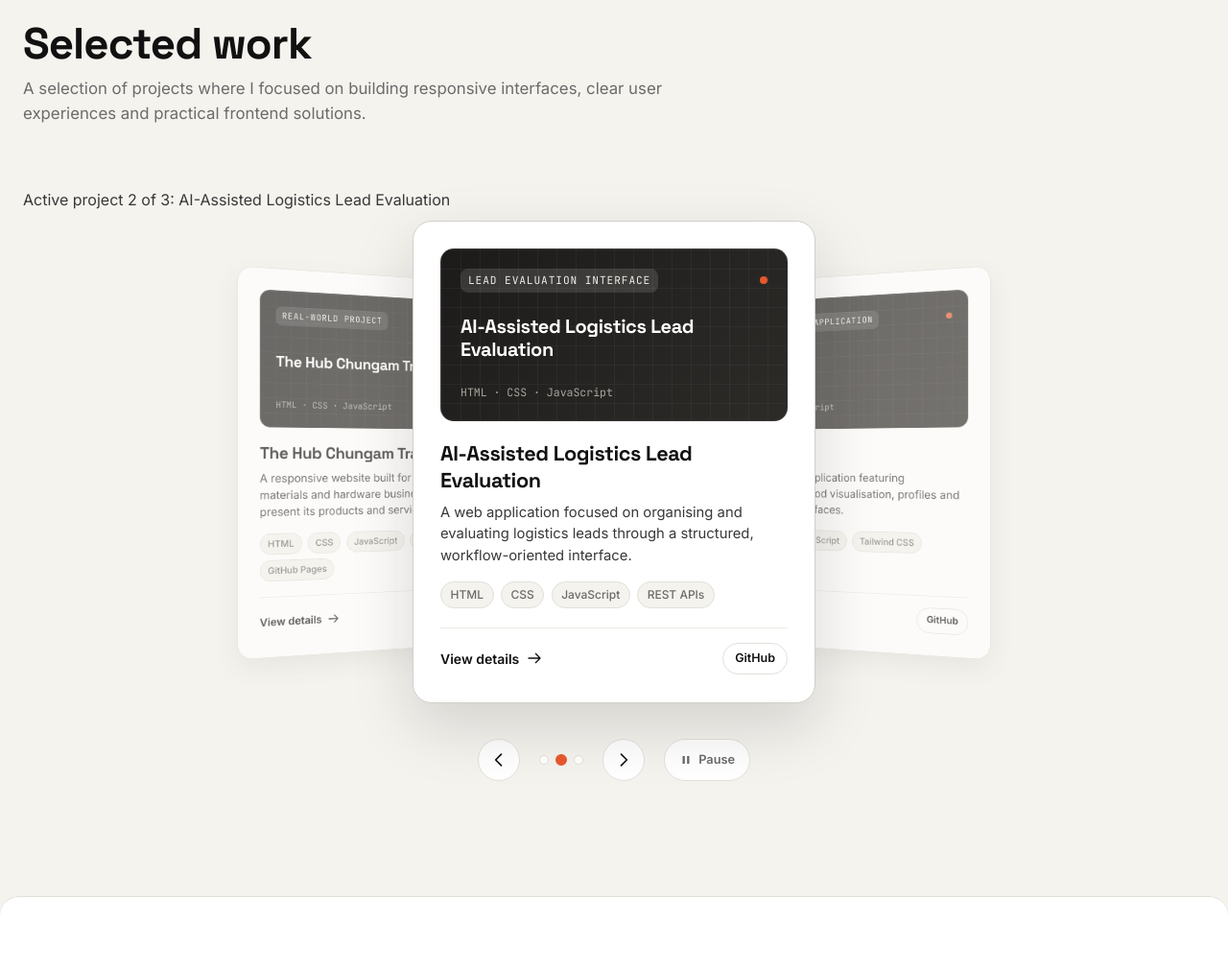
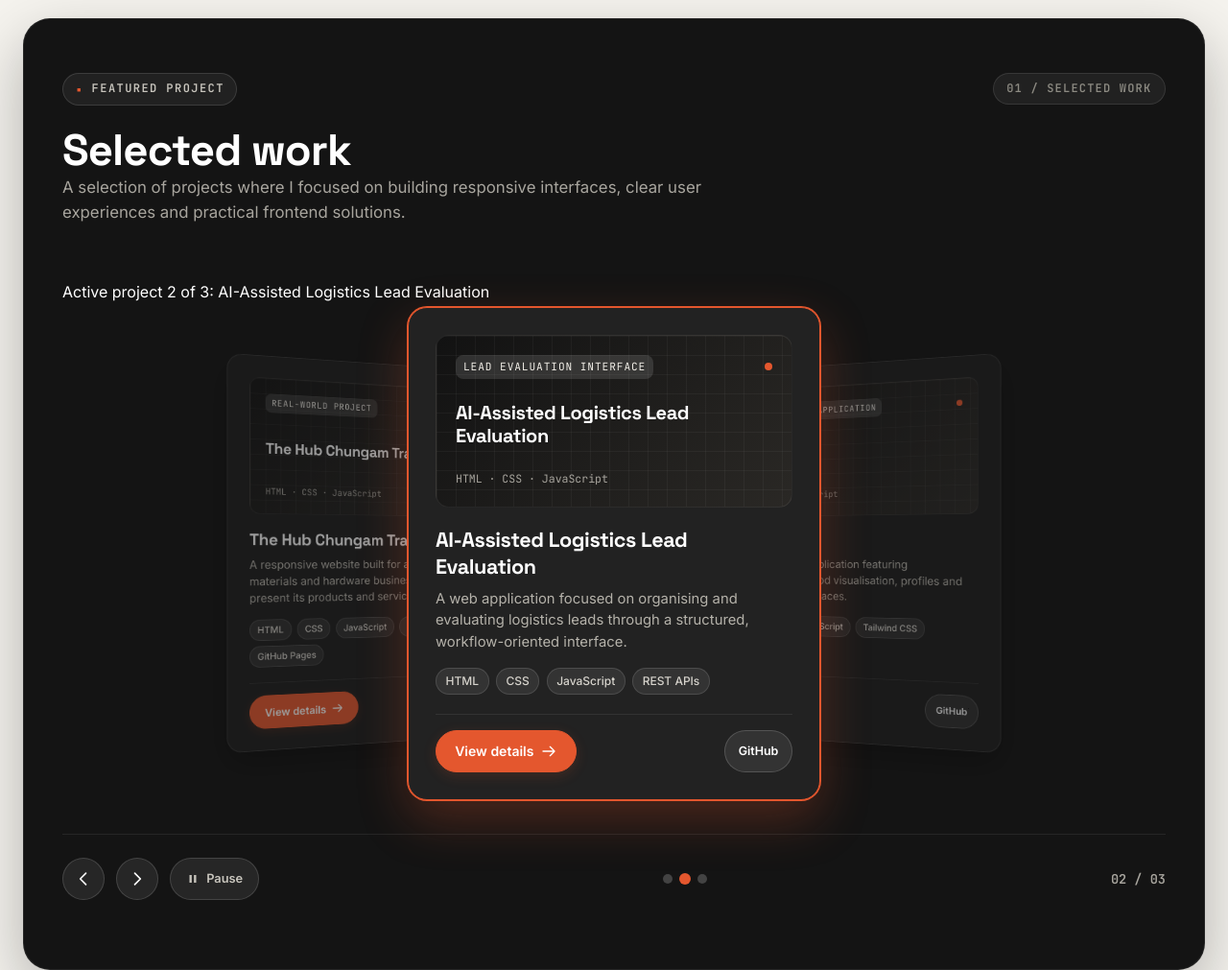
Before and after one commit to mohmusthafa10-oss/My-Portfolio, a plain HTML site: page index.html in a window 1280 px wide. Shown: the part 860-1871 px from the top of the page at 96% size. Drawn offline with Linux system fonts and the light colour scheme.

Commit message:
feat(projects): align selected work with reference mockup (dark container, vermilion center glow, coverflow)

```diff
--- a/css/styles.css
+++ b/css/styles.css
@@ -893,11 +893,52 @@ html.js [data-reveal].is-visible {
    SECTION 2: PROJECTS 3D COVER-FLOW CAROUSEL
    ========================================================================== */
 
+.selected-work-panel {
+  background: #141414;
+  color: #FFFFFF;
+  border-radius: 28px;
+  padding: 3.5rem 2.5rem;
+  position: relative;
+  overflow: visible;
+  border: 1px solid rgba(255, 255, 255, 0.08);
+  box-shadow: 0 24px 64px rgba(0, 0, 0, 0.28);
+}
+
+.selected-work-header {
+  display: flex;
+  justify-content: space-between;
+  align-items: flex-start;
+  margin-bottom: 2.5rem;
+  gap: 1.5rem;
+}
+
+.section-counter-tag {
+  font-family: var(--font-mono);
+  font-size: 0.75rem;
+  font-weight: 600;
+  letter-spacing: 0.1em;
+  color: #8C8A82;
+  padding: 0.35rem 0.85rem;
+  border-radius: var(--r-chip);
+  background: rgba(255, 255, 255, 0.06);
+  border: 1px solid rgba(255, 255, 255, 0.1);
+  white-space: nowrap;
+}
+
+.mono-section-tag.dark-mode {
+  background: rgba(255, 255, 255, 0.06);
+  border-color: rgba(255, 255, 255, 0.12);
+  color: #C8C5BD;
+}
+
+.text-white { color: #FFFFFF !important; }
+.text-dim { color: #A8A59E !important; }
+
 .projects-stage-wrapper {
   position: relative;
   width: 100%;
   overflow: visible;
-  padding: 1.5rem 0 2rem;
+  padding: 1rem 0;
 }
 
 .coverflow-stage {
@@ -917,38 +958,41 @@ html.js [data-reveal].is-visible {
   cursor: grabbing;
 }
 
-/* Single project card in 3D scene */
+/* Single project card in 3D scene (Dark Card) */
 .coverflow-card {
   position: absolute;
-  width: min(85vw, 420px);
-  background: var(--surface);
+  width: min(85vw, 430px);
+  background: #1D1D1D;
   border-radius: var(--r-card);
-  border: 1px solid var(--line);
-  box-shadow: var(--shadow-md);
+  border: 1px solid rgba(255, 255, 255, 0.1);
+  box-shadow: 0 16px 40px rgba(0, 0, 0, 0.4);
   padding: 1.75rem;
   display: flex;
   flex-direction: column;
   transition: transform var(--dur-stage) var(--ease-out),
               opacity var(--dur-stage) var(--ease-out),
               box-shadow var(--dur-stage) var(--ease-out),
+              border-color var(--dur-stage) var(--ease-out),
               z-index 0s;
   will-change: transform, opacity;
   transform-style: preserve-3d;
   outline: none;
   user-select: none;
+  color: #FFFFFF;
 
   /* CSS derives 3D geometry from --d and --abs-d */
-  transform: translateX(calc(var(--d, 0) * 260px))
-             translateZ(calc(var(--abs-d, 0) * -180px))
+  transform: translateX(calc(var(--d, 0) * 270px))
+             translateZ(calc(var(--abs-d, 0) * -190px))
              rotateY(calc(var(--d, 0) * -28deg))
              scale(calc(1 - (var(--abs-d, 0) * 0.14)));
-  opacity: calc(1 - (var(--abs-d, 0) * 0.35));
+  opacity: calc(1 - (var(--abs-d, 0) * 0.42));
   z-index: calc(10 - var(--abs-d, 0));
 }
 
 .coverflow-card.is-active {
-  box-shadow: 0 24px 64px rgba(17, 17, 17, 0.15);
-  border-color: #D1CFCA;
+  box-shadow: 0 20px 52px rgba(228, 87, 46, 0.28), 0 0 0 1px var(--accent);
+  border-color: var(--accent);
+  background: #222222;
 }
 
 .coverflow-card:focus-visible {
@@ -970,7 +1014,7 @@ html.js [data-reveal].is-visible {
   width: 100%;
   height: 180px;
   border-radius: var(--radius-md);
-  background: linear-gradient(135deg, #1C1B1A 0%, #2D2B28 100%);
+  background: linear-gradient(135deg, #121212 0%, #2A2825 100%);
   color: var(--paper);
   padding: 1.25rem;
   display: flex;
@@ -1044,13 +1088,13 @@ html.js [data-reveal].is-visible {
 .coverflow-title {
   font-size: 1.35rem;
   font-weight: 700;
-  color: var(--ink);
+  color: #FFFFFF;
   margin-bottom: 0.5rem;
 }
 
 .coverflow-desc {
   font-size: 0.925rem;
-  color: var(--text-secondary);
+  color: #B5B2AA;
   line-height: 1.5;
   margin-bottom: 1rem;
   display: -webkit-box;
@@ -1071,9 +1115,9 @@ html.js [data-reveal].is-visible {
   font-weight: 500;
   padding: 0.2rem 0.6rem;
   border-radius: var(--r-chip);
-  background: var(--paper);
-  border: 1px solid var(--line);
-  color: var(--muted);
+  background: rgba(255, 255, 255, 0.08);
+  border: 1px solid rgba(255, 255, 255, 0.12);
+  color: #D6D3CC;
 }
 
 .coverflow-actions {
@@ -1081,8 +1125,8 @@ html.js [data-reveal].is-visible {
   align-items: center;
   justify-content: space-between;
   margin-top: auto;
-  padding-top: 0.85rem;
-  border-top: 1px solid var(--border-subtle);
+  padding-top: 1rem;
+  border-top: 1px solid rgba(255, 255, 255, 0.08);
 }
 
 .coverflow-open-btn {
@@ -1091,16 +1135,21 @@ html.js [data-reveal].is-visible {
   gap: 0.5rem;
   font-size: 0.875rem;
   font-weight: 600;
-  color: var(--ink);
-  background: transparent;
-  border: none;
+  color: #FFFFFF;
+  background: var(--accent);
+  border: 1px solid var(--accent);
+  border-radius: var(--r-chip);
   cursor: pointer;
-  padding: 0.4rem 0;
-  transition: color var(--dur-fast) var(--ease-out);
+  padding: 0.5rem 1.2rem;
+  min-height: 44px;
+  box-shadow: 0 4px 14px var(--accent-glow);
+  transition: all var(--dur-fast) var(--ease-out);
 }
 
 .coverflow-open-btn:hover {
-  color: var(--accent);
+  background: var(--accent-hover);
+  border-color: var(--accent-hover);
+  transform: translateY(-2px);
 }
 
 .coverflow-links-group {
@@ -1114,35 +1163,43 @@ html.js [data-reveal].is-visible {
   gap: 0.35rem;
   font-size: 0.78rem;
   font-weight: 600;
-  color: var(--ink);
-  padding: 0.35rem 0.75rem;
-  border-radius: var(--r-chip);
-  border: 1px solid var(--line);
-  background: var(--surface);
+  color: #FFFFFF;
+  padding: 0.45rem 0.85rem;
+  border-radius: var(--r-chip);
+  border: 1px solid rgba(255, 255, 255, 0.16);
+  background: rgba(255, 255, 255, 0.08);
+  min-height: 44px;
   transition: all var(--dur-fast) var(--ease-out);
 }
 
 .coverflow-link-btn:hover {
-  border-color: var(--ink);
-  background: var(--paper);
+  border-color: rgba(255, 255, 255, 0.3);
+  background: rgba(255, 255, 255, 0.16);
 }
 
 /* Controls Bar */
 .carousel-controls-bar {
   display: flex;
   align-items: center;
-  justify-content: center;
-  gap: 1.25rem;
-  margin-top: 1.75rem;
-}
-
-.carousel-nav-btn {
+  justify-content: space-between;
+  margin-top: 2rem;
+  padding-top: 1.5rem;
+  border-top: 1px solid rgba(255, 255, 255, 0.08);
+}
+
+.carousel-controls-left {
+  display: flex;
+  align-items: center;
+  gap: 0.75rem;
+}
+
+.carousel-nav-btn.dark-btn {
   width: 44px;
   height: 44px;
   border-radius: 50%;
-  border: 1px solid var(--line);
-  background: var(--surface);
-  color: var(--ink);
+  border: 1px solid rgba(255, 255, 255, 0.14);
+  background: rgba(255, 255, 255, 0.08);
+  color: #FFFFFF;
   display: inline-flex;
   align-items: center;
   justify-content: center;
@@ -1150,10 +1207,32 @@ html.js [data-reveal].is-visible {
   transition: all var(--dur-fast) var(--ease-out);
 }
 
-.carousel-nav-btn:hover {
-  border-color: var(--ink);
-  background: var(--ink);
-  color: var(--paper);
+.carousel-nav-btn.dark-btn:hover {
+  border-color: var(--accent);
+  background: var(--accent);
+  color: #FFFFFF;
+}
+
+.carousel-autoplay-btn.dark-btn {
+  display: inline-flex;
+  align-items: center;
+  gap: 0.45rem;
+  padding: 0.45rem 1rem;
+  font-size: 0.8rem;
+  font-weight: 600;
+  border-radius: var(--r-chip);
+  border: 1px solid rgba(255, 255, 255, 0.14);
+  background: rgba(255, 255, 255, 0.08);
+  color: #C8C5BD;
+  cursor: pointer;
+  min-height: 44px;
+  transition: all var(--dur-fast) var(--ease-out);
+}
+
+.carousel-autoplay-btn.dark-btn:hover {
+  color: #FFFFFF;
+  border-color: rgba(255, 255, 255, 0.3);
+  background: rgba(255, 255, 255, 0.16);
 }
 
 .carousel-dots {
@@ -1165,8 +1244,8 @@ html.js [data-reveal].is-visible {
   width: 10px;
   height: 10px;
   border-radius: 50%;
-  border: 1px solid var(--line);
-  background: var(--surface);
+  border: none;
+  background: rgba(255, 255, 255, 0.2);
   cursor: pointer;
   padding: 0;
   transition: all var(--dur-fast) var(--ease-out);
@@ -1174,33 +1253,29 @@ html.js [data-reveal].is-visible {
 
 .carousel-dot.is-active {
   background: var(--accent);
-  border-color: var(--accent);
   transform: scale(1.2);
 }
 
-.carousel-autoplay-btn {
-  display: inline-flex;
-  align-items: center;
-  gap: 0.4rem;
-  padding: 0.4rem 0.9rem;
-  font-size: 0.8rem;
-  font-weight: 600;
-  border-radius: var(--r-chip);
-  border: 1px solid var(--line);
-  background: var(--surface);
-  color: var(--muted);
-  cursor: pointer;
-  min-height: 44px;
-  transition: all var(--dur-fast) var(--ease-out);
-}
-
-.carousel-autoplay-btn:hover {
-  color: var(--ink);
-  border-color: var(--ink);
+.carousel-counter-display {
+  font-family: var(--font-mono);
+  font-size: 0.85rem;
+  font-weight: 600;
+  color: #A8A59E;
 }
 
 /* Mobile Fallback: Scroll Snap Row <=640px */
 @media (max-width: 640px) {
+  .selected-work-panel {
+    padding: 2.25rem 1.25rem;
+    border-radius: 22px;
+  }
+  .selected-work-header {
+    flex-direction: column;
+    gap: 0.75rem;
+  }
+  .section-counter-tag {
+    display: none;
+  }
   .coverflow-stage {
     perspective: none;
     height: auto;
@@ -1223,7 +1298,8 @@ html.js [data-reveal].is-visible {
     z-index: 1 !important;
   }
   .carousel-controls-bar {
-    display: none; /* Hide 3D controls on mobile scroll snap */
+    margin-top: 1rem;
+    padding-top: 1rem;
   }
 }
 
--- a/index.html
+++ b/index.html
@@ -186,11 +186,18 @@
 
                 <!-- 2. SELECTED WORK SECTION (3D COVER-FLOW) -->
                 <section id="work" class="section-block" data-reveal>
-                    <div class="section-header">
-                        <h2 class="section-title-large">Selected work</h2>
-                        <p class="section-intro-text">
+                    <div class="selected-work-panel">
+                        <div class="selected-work-header">
+                            <div>
+                                <div class="section-tag-row">
+                                    <span class="mono-section-tag dark-mode"><span class="accent-bullet">▪</span> FEATURED PROJECT</span>
+                                </div>
+                                <h2 class="section-title-large text-white">Selected work</h2>
+                                <p class="section-intro-text text-dim">
                                     A selection of projects where I focused on building responsive interfaces, clear user experiences and practical frontend solutions.
                                 </p>
+                            </div>
+                            <span class="section-counter-tag" aria-hidden="true">01 / SELECTED WORK</span>
                         </div>
 
                         <div class="projects-stage-wrapper" role="region" aria-roledescription="carousel" aria-label="Projects">
@@ -204,26 +211,33 @@
 
                             <!-- Controls Bar -->
                             <div class="carousel-controls-bar">
-                            <button type="button" class="carousel-nav-btn" id="carousel-prev-btn" aria-label="Previous project">
+                                <div class="carousel-controls-left">
+                                    <button type="button" class="carousel-nav-btn dark-btn" id="carousel-prev-btn" aria-label="Previous project">
                                         <svg width="20" height="20" fill="none" stroke="currentColor" viewBox="0 0 24 24" aria-hidden="true">
                                             <path stroke-linecap="round" stroke-linejoin="round" stroke-width="2" d="M15 19l-7-7 7-7" />
                                         </svg>
                                     </button>
 
-                            <div class="carousel-dots" id="carousel-dots-container" role="tablist" aria-label="Project slide navigation"></div>
-
-                            <button type="button" class="carousel-nav-btn" id="carousel-next-btn" aria-label="Next project">
+                                    <button type="button" class="carousel-nav-btn dark-btn" id="carousel-next-btn" aria-label="Next project">
                                         <svg width="20" height="20" fill="none" stroke="currentColor" viewBox="0 0 24 24" aria-hidden="true">
                                             <path stroke-linecap="round" stroke-linejoin="round" stroke-width="2" d="M9 5l7 7-7 7" />
                                         </svg>
                                     </button>
 
-                            <button type="button" class="carousel-autoplay-btn" id="carousel-autoplay-toggle" aria-label="Pause carousel autoplay">
+                                    <button type="button" class="carousel-autoplay-btn dark-btn" id="carousel-autoplay-toggle" aria-label="Pause carousel autoplay">
                                         <svg width="14" height="14" fill="currentColor" viewBox="0 0 24 24" id="carousel-playpause-icon" aria-hidden="true">
                                             <path d="M6 19h4V5H6v14zm8-14v14h4V5h-4z"/>
                                         </svg>
                                         <span id="carousel-autoplay-status">Pause</span>
                                     </button>
+                                </div>
+
+                                <div class="carousel-dots" id="carousel-dots-container" role="tablist" aria-label="Project slide navigation"></div>
+
+                                <div class="carousel-counter-display" id="carousel-counter-display" aria-hidden="true">
+                                    01 / 03
+                                </div>
+                            </div>
                         </div>
                     </div>
                 </section>
--- a/js/main.js
+++ b/js/main.js
@@ -274,6 +274,11 @@ document.addEventListener('DOMContentLoaded', () => {
 
     if (announcer && projects[activeIndex]) {
       announcer.textContent = `Active project ${activeIndex + 1} of ${N}: ${projects[activeIndex].title}`;
+    }
+
+    const counterDisplay = document.getElementById('carousel-counter-display');
+    if (counterDisplay) {
+      counterDisplay.textContent = `${String(activeIndex + 1).padStart(2, '0')} / ${String(N).padStart(2, '0')}`;
     }
   }
 
```
Lines whose indentation alone changed are shown as unchanged.
